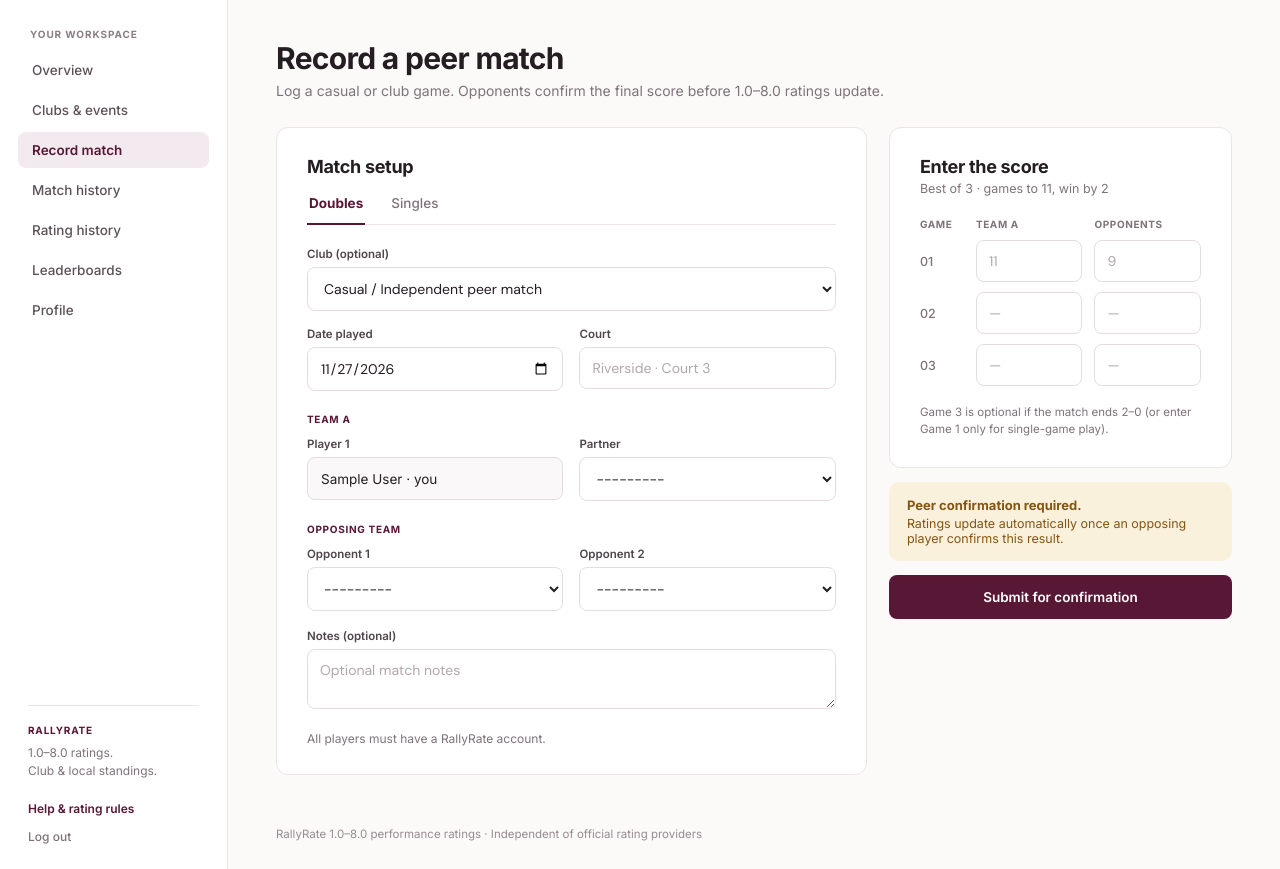
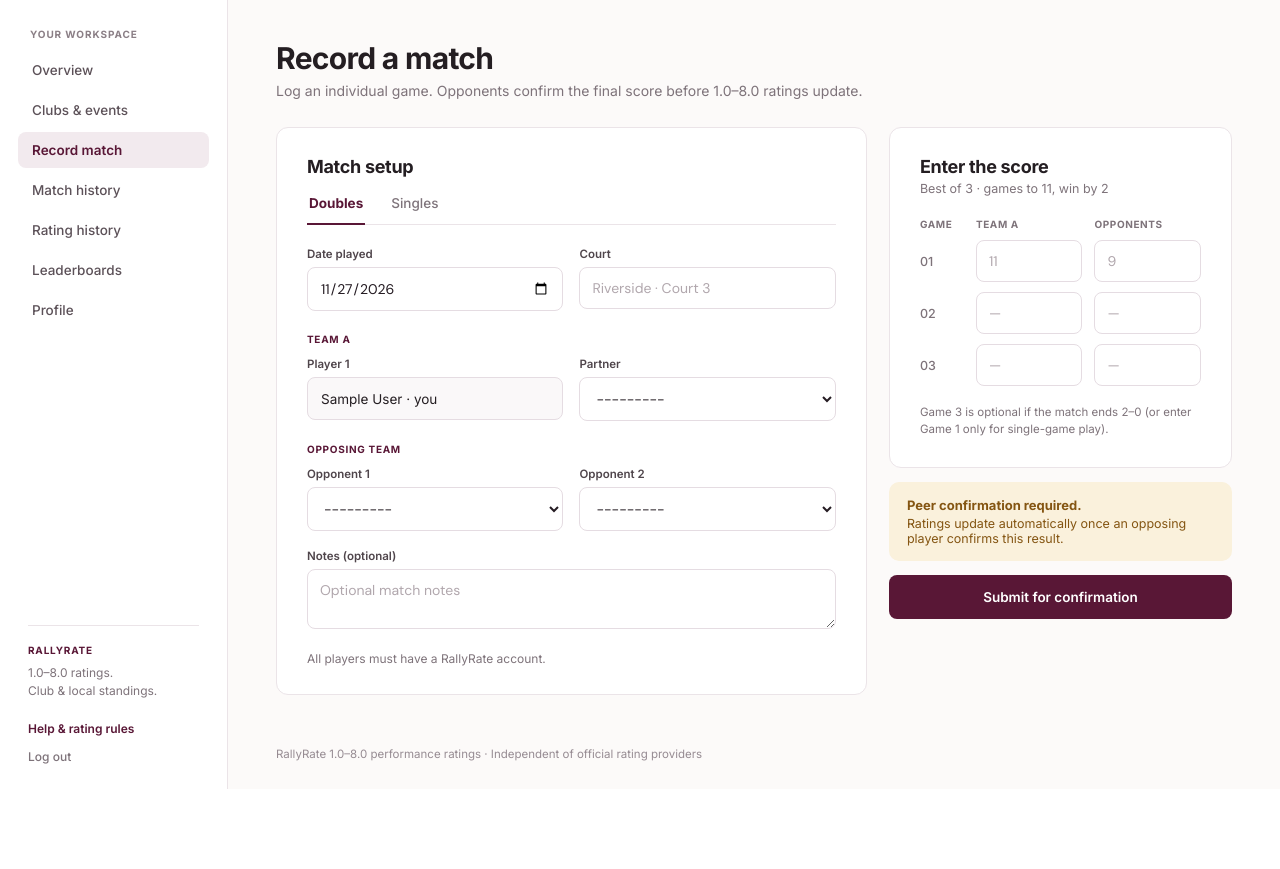
Before and after one commit to Bochikoyy/RallyRate-Caipang-Chrisnel-G7, a Django app: page /matches/new/ in a window 1280 px wide. Shown: the part 68-937 px from the top of the page. After the commit the page ends 857 px from the top, so only its background shows below. Run offline with Django 5.2, Linux system fonts and the light colour scheme; the visitor is signed in with stand-in values (Sample User, id 1); data comes from the database, SQL or seed files in the repository; data that the repository does not hold is empty; parts of the project's set-up code (start-up, migrations or seed data) failed here and were passed over.

Commit message:
feat(clubs,matches): keep club matches strictly host-session driven and separate peer match logging

```diff
--- a/apps/matches/forms.py
+++ b/apps/matches/forms.py
@@ -2,8 +2,6 @@ from django import forms
 from django.contrib.auth import get_user_model
 from django.db import transaction
 from django.utils import timezone
-
-from apps.clubs.models import Club, ClubMembership
 
 from .models import Match, MatchParticipant
 
@@ -20,12 +18,6 @@ class PlayerChoiceField(forms.ModelChoiceField):
 
 
 class MatchForm(forms.ModelForm):
-    club = forms.ModelChoiceField(
-        queryset=Club.objects.none(),
-        required=False,
-        empty_label="Casual / Independent peer match",
-        label="Club (optional)",
-    )
     team_a_player_1 = PlayerChoiceField(
         queryset=User.objects.none(),
         label="Player 1",
@@ -50,7 +42,6 @@ class MatchForm(forms.ModelForm):
     class Meta:
         model = Match
         fields = (
-            "club",
             "match_type",
             "played_at",
             "location",
@@ -86,39 +77,16 @@ class MatchForm(forms.ModelForm):
             "notes": "Notes (optional)",
         }
 
-    def __init__(self, *args, user=None, initial_club=None, **kwargs):
+    def __init__(self, *args, user=None, **kwargs):
         super().__init__(*args, **kwargs)
         self.user = user
         self.fields["team_a_score"].required = True
         self.fields["team_b_score"].required = True
 
-        user_clubs = Club.objects.none()
-        is_any_club_manager = False
-        if user and user.is_authenticated:
-            user_clubs = Club.objects.filter(
-                memberships__user=user,
-                memberships__status=ClubMembership.Status.ACTIVE,
-            ).order_by("name")
-            is_any_club_manager = ClubMembership.objects.filter(
-                user=user,
-                status=ClubMembership.Status.ACTIVE,
-                role__in=[ClubMembership.Role.HOST, ClubMembership.Role.CO_HOST],
-            ).exists()
-
-        if self.instance and self.instance.pk and self.instance.club_id:
-            user_clubs = (user_clubs | Club.objects.filter(pk=self.instance.club_id)).distinct()
-
-        self.fields["club"].queryset = user_clubs
-        if initial_club and not self.instance.pk and not self.is_bound:
-            self.fields["club"].initial = initial_club
-            if not self.fields["location"].initial:
-                self.fields["location"].initial = initial_club.home_court
-
         self.can_pick_lead = bool(
-            getattr(user, "role", None) == "organizer"
-            or (self.instance and self.instance.pk and self.instance.is_club_manager(user))
-            or (initial_club and initial_club.is_manager(user))
-            or is_any_club_manager
+            self.instance
+            and self.instance.pk
+            and (self.instance.is_club_manager(user) or getattr(user, "role", None) == "organizer")
         )
 
         active_users = User.objects.filter(is_active=True).order_by("first_name", "last_name", "username")
@@ -131,8 +99,6 @@ class MatchForm(forms.ModelForm):
             self.fields["partner"].queryset = active_users
             self.fields["opponent_1"].queryset = active_users
             self.fields["opponent_2"].queryset = active_users
-            if not self.instance.pk and user:
-                self.fields["team_a_player_1"].initial = user
         else:
             self.fields.pop("team_a_player_1", None)
             other_users = active_users.exclude(pk=user.pk) if user else active_users
@@ -200,7 +166,6 @@ class MatchForm(forms.ModelForm):
     def clean(self):
         cleaned_data = super().clean()
         match_type = cleaned_data.get("match_type")
-        selected_club = cleaned_data.get("club")
         g1_a = cleaned_data.get("team_a_score")
         g1_b = cleaned_data.get("team_b_score")
         g2_a = cleaned_data.get("game_2_team_a")
@@ -235,16 +200,7 @@ class MatchForm(forms.ModelForm):
             self.add_error("game_3_team_a", "Series is tied 1–1; enter Game 3 to determine the match winner.")
 
         chosen_lead = cleaned_data.get("team_a_player_1")
-        if self.can_pick_lead and chosen_lead is not None:
-            if chosen_lead != self.user:
-                is_club_mgr = bool(selected_club and selected_club.is_manager(self.user))
-                is_instance_mgr = bool(self.instance and self.instance.pk and self.instance.is_club_manager(self.user))
-                is_global_org = getattr(self.user, "role", None) == "organizer"
-                if not (is_club_mgr or is_instance_mgr or is_global_org):
-                    self.add_error("club", "Select a club you host/co-host to record a match on behalf of other players.")
-            lead_player = chosen_lead
-        else:
-            lead_player = self.user
+        lead_player = chosen_lead if (self.can_pick_lead and chosen_lead is not None) else self.user
 
         partner = cleaned_data.get("partner")
         opponent_1 = cleaned_data.get("opponent_1")
@@ -282,6 +238,7 @@ class MatchForm(forms.ModelForm):
             match = super().save(commit=False)
             if not match.pk:
                 match.submitted_by = submitted_by
+                match.club = None
                 match.status = Match.Status.PENDING
                 match.source = Match.Source.CASUAL_PEER
             elif match.status == Match.Status.SCHEDULED and match.has_scores:
--- a/apps/matches/tests.py
+++ b/apps/matches/tests.py
@@ -94,7 +94,6 @@ class MatchCRUDAndClubHostTests(TestCase):
         resp = self.client.post(
             reverse("matches:create"),
             {
-                "club": self.club.pk,
                 "match_type": Match.MatchType.DOUBLES,
                 "played_at": timezone.localdate().isoformat(),
                 "location": "Banilad Court 3",
@@ -108,7 +107,7 @@ class MatchCRUDAndClubHostTests(TestCase):
         self.assertEqual(Match.objects.count(), 1)
         match = Match.objects.first()
         self.assertRedirects(resp, reverse("matches:detail", args=[match.pk]))
-        self.assertEqual(match.club, self.club)
+        self.assertIsNone(match.club)
         self.assertEqual(match.source, Match.Source.CASUAL_PEER)
         self.assertEqual(match.status, Match.Status.PENDING)
         self.assertEqual(match.participants.count(), 4)
--- a/apps/matches/views.py
+++ b/apps/matches/views.py
@@ -135,14 +135,7 @@ def match_detail(request, pk):
 
 @login_required
 def match_create(request):
-    initial_club = None
-    club_slug = (request.GET.get("club") or "").strip()
-    if club_slug:
-        club_candidate = Club.objects.filter(slug=club_slug).first()
-        if club_candidate and club_candidate.is_member(request.user):
-            initial_club = club_candidate
-
-    form = MatchForm(request.POST or None, user=request.user, initial_club=initial_club)
+    form = MatchForm(request.POST or None, user=request.user)
     if request.method == "POST" and form.is_valid():
         match = form.save_with_participants(submitted_by=request.user)
         messages.success(request, "Match logged and submitted for opponent verification.")
--- a/templates/matches/match_form.html
+++ b/templates/matches/match_form.html
@@ -5,8 +5,8 @@
 {% block content %}
 <section class="ws-page-head">
   <div>
-    <h1>{% if is_edit %}Edit match{% else %}Record a peer match{% endif %}</h1>
-    <p class="ws-page-sub">Log a casual or club game. Opponents confirm the final score before 1.0–8.0 ratings update.</p>
+    <h1>{% if is_edit %}Edit match{% else %}Record a match{% endif %}</h1>
+    <p class="ws-page-sub">Log an individual game. Opponents confirm the final score before 1.0–8.0 ratings update.</p>
   </div>
   {% if is_edit %}
     <a class="ws-btn ws-btn-outline" href="{% url 'matches:detail' match.pk %}">Back to match</a>
@@ -30,12 +30,6 @@
       <div class="ws-hidden-select">
         {{ form.match_type }}
         {% for error in form.match_type.errors %}<small class="error">{{ error }}</small>{% endfor %}
-      </div>
-
-      <div class="ws-field" style="margin-bottom: 16px;">
-        <label for="{{ form.club.id_for_label }}">{{ form.club.label }}</label>
-        {{ form.club }}
-        {% for error in form.club.errors %}<small class="error">{{ error }}</small>{% endfor %}
       </div>
 
       <div class="ws-field-grid">
```
Also changed, not shown: templates/clubs/club_detail.html (+4 -15 lines).
